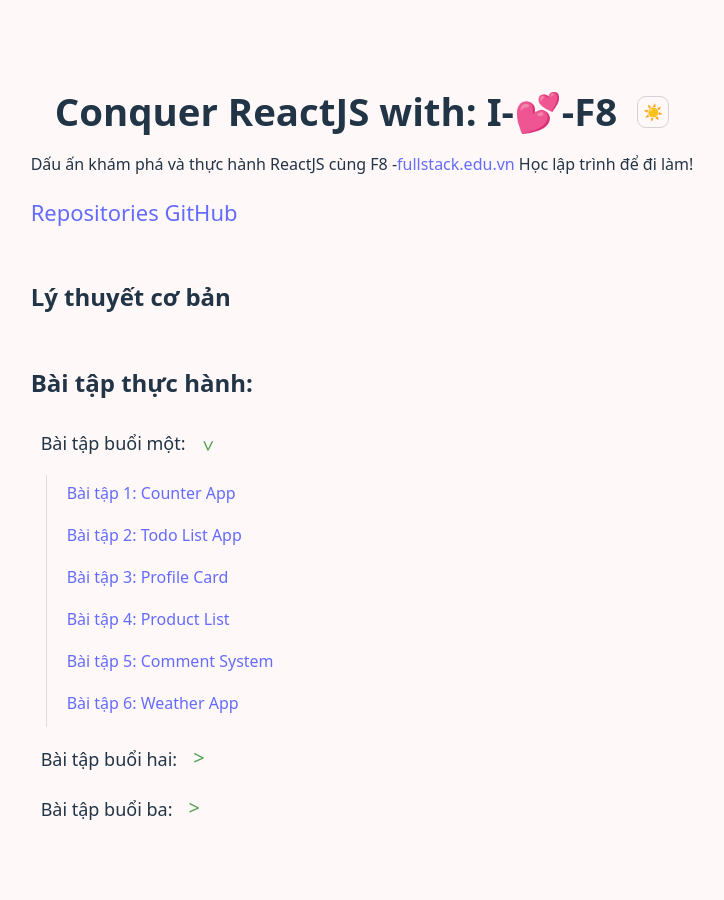
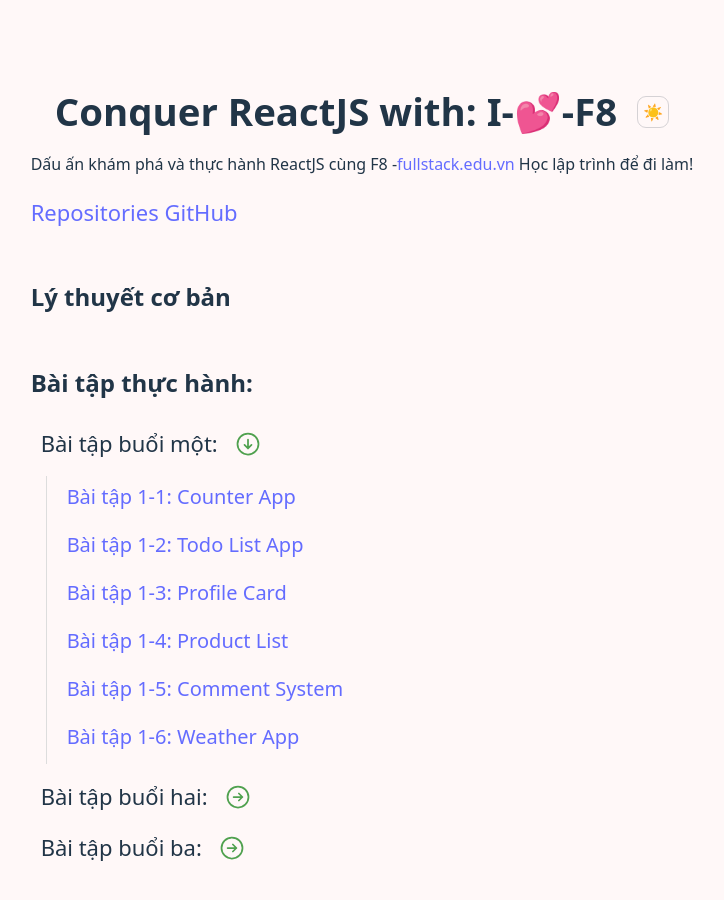
Before and after one commit to xuanphao19/ReactJS-Practice-F88, a React (Vite) app: page / in a window 1280 px wide. Both pictures are taken after a click on the element "Bài tập buổi một:". Shown: the top 900 px of the page, without its empty margins (278-1002 px from the left). Before the commit the page ends 877 px from the top, so only its background shows below. Built offline with nearby package versions, Linux system fonts and the light colour scheme.

Commit message:
strokeLinecap

```diff
--- a/src/App.css
+++ b/src/App.css
@@ -33,12 +33,10 @@ nav ul ul {
   display: flex;
   align-items: center;
   gap: 16px;
-  font-size: 1.8rem;
+  font-size: 2.2rem;
 }
-.nav-label::after {
-  content: ">";
-  margin-bottom: 2px;
-  font-size: 20px;
+.nav-label .arrow-right {
+  font-size: 28px;
   color: #50a14f;
   transition: translate, transform 0.3s ease;
 }
@@ -48,9 +46,8 @@ nav .nav-label.open + ul {
   opacity: 1;
 }
 
-.nav-label.open::after {
+.nav-label.open .arrow-right {
   transform: rotate(450deg);
-  translate: 0 4px;
 }
 
 nav li {
@@ -68,6 +65,10 @@ nav li a {
   padding: 6px 10px;
   transition: background-color 0.2s linear;
   cursor: pointer;
+  user-select: none;
+}
+nav li a {
+  font-size: 2rem;
 }
 a.repositories {
   display: flex;
--- a/src/App.jsx
+++ b/src/App.jsx
@@ -48,32 +48,32 @@ const exercises = [
     children: [
       {
         id: "exercises_2_1",
-        title: "Chờ cập nhật",
+        title: "Đang cập nhật dữ liệu",
         url: "exercises_2/counter",
       },
       {
         id: "exercises_2_2",
-        title: "Chờ cập nhật",
+        title: "Đang cập nhật dữ liệu",
         url: "exercises_2/todo",
       },
       {
         id: "exercises_2_3",
-        title: "Chờ cập nhật",
+        title: "Đang cập nhật dữ liệu",
         url: "exercises_2/profile",
       },
       {
         id: "exercises_2_4",
-        title: "Chờ cập nhật",
+        title: "Đang cập nhật dữ liệu",
         url: "exercises_2/products",
       },
       {
         id: "exercises_2_5",
-        title: "Chờ cập nhật",
+        title: "Đang cập nhật dữ liệu",
         url: "exercises_2/comments",
       },
       {
         id: "exercises_2_6",
-        title: "Chờ cập nhật",
+        title: "Đang cập nhật dữ liệu",
         url: "exercises_2/weather",
       },
     ],
@@ -86,32 +86,32 @@ const exercises = [
     children: [
       {
         id: "exercises_3_1",
-        title: "Chờ cập nhật",
+        title: "Đang cập nhật dữ liệu",
         url: "exercises_3/counter",
       },
       {
         id: "exercises_3_2",
-        title: "Chờ cập nhật",
+        title: "Đang cập nhật dữ liệu",
         url: "exercises_3/todo",
       },
       {
         id: "exercises_3_3",
-        title: "Chờ cập nhật",
+        title: "Đang cập nhật dữ liệu",
         url: "exercises_3/profile",
       },
       {
         id: "exercises_3_4",
-        title: "Chờ cập nhật",
+        title: "Đang cập nhật dữ liệu",
         url: "exercises_3/products",
       },
       {
         id: "exercises_3_5",
-        title: "Chờ cập nhật",
+        title: "Đang cập nhật dữ liệu",
         url: "exercises_3/comments",
       },
       {
         id: "exercises_3_6",
-        title: "Chờ cập nhật",
+        title: "Đang cập nhật dữ liệu",
         url: "exercises_3/weather",
       },
     ],
@@ -143,11 +143,12 @@ function App() {
     );
   }
 
-  const Navigations = ({ items, isRoot = false }) => {
+  const Navigations = ({ items, isRoot = false, index = null }) => {
     const [open, setOpen] = useState({});
-
     const handleOpen = (e) => {
-      const id = e.target.id;
+      const target = e.target.closest(".nav-label");
+      if (!target) return;
+      const id = target.id;
       setOpen((prev) => ({
         ...prev,
         [id]: !prev[id],
@@ -164,14 +165,31 @@ function App() {
                 className={`nav-label${open[item.id] ? " open" : ""}`}
                 onClick={handleOpen}>
                 {item.title}
+                <svg
+                  xmlns="http://www.w3.org/2000/svg"
+                  fill="none"
+                  width={"1em"}
+                  height={"1em"}
+                  viewBox="0 0 24 24"
+                  strokeWidth={1.5}
+                  stroke="currentColor"
+                  className="arrow-right">
+                  <path
+                    strokeLinecap="round"
+                    strokeLinejoin="round"
+                    d="M12.75 15l3-3m0 0l-3-3m3 3h-7.5M21 12a9 9 0 11-18 0 9 9 0 0118 0z"
+                  />
+                </svg>
               </span>
             ) : (
               <a href={`./exercises/${item.url}.html`}>
-                {`Bài tập ${i + 1}: ${item.title}`}
+                {`Bài tập ${index !== null ? `${index + 1}-` : ""}${i + 1}: ${
+                  item.title
+                }`}
               </a>
             )}
 
-            {item.children && <Navigations items={item.children} />}
+            {item.children && <Navigations items={item.children} index={i} />}
           </li>
         ))}
       </ul>
@@ -186,31 +204,6 @@ function App() {
       content
     );
   };
-
-  function Navigation() {
-    return (
-      <nav>
-        <ul>
-          <li>
-            <span className={`nav-label`}>Bài tập buổi một:</span>
-            <ul>
-              {exercises.map((exercise, i) => (
-                <li key={`exercise-${exercise.id}`}>
-                  <a
-                    href={`./exercises/exercises_1/${exercise.url}.html`}>{`Bài tập ${
-                    i + 1
-                  }: ${exercise.name}`}</a>
-                </li>
-              ))}
-            </ul>
-          </li>
-          <li>
-            <span className="nav-label">Bài tập buổi hai:</span>
-          </li>
-        </ul>
-      </nav>
-    );
-  }
 
   return (
     <div className="container">
```
